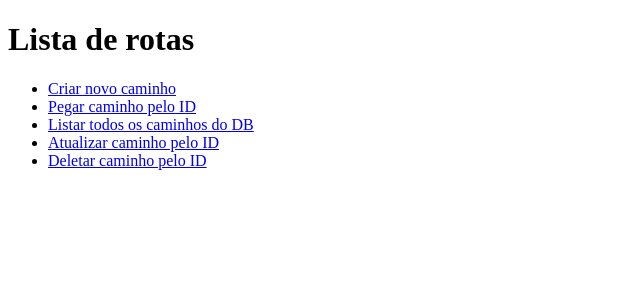
After one commit to Rodrigo-07/p1-M05, a Flask app: page / in a window 1280 px wide. The commit adds this page. Shown: the top 300 px of the page, without its empty margins (0-640 px from the left). Run offline with Flask 3, Linux system fonts and the light colour scheme.

Commit message:
refinacoes projeto

```diff
--- a/src/app.py
+++ b/src/app.py
@@ -9,6 +9,10 @@ dbCaminhos = TinyDB('src/caminhos.json', indent=4)
 
 # Configuração para recarregar os templates (Páginas HTML) automaticamente
 app.config["TEMPLATES_AUTO_RELOAD"] = True
+
+@app.route("/", methods=['GET'])
+def index():
+    return render_template('Index.html')
 
 # Rota para a página de cadastrar um novo caminho
 @app.route("/novo", methods=['GET', 'POST'])
@@ -50,8 +54,15 @@ def pegar_caminho():
 def listar_caminhos():
     # Quero listar caminhos que estão no banco de dados
     caminhos = dbCaminhos.all()
+    # Pegar o id de cada caminho
+    resposta_caminhos = []
 
-    return render_template('ListarCaminhos.html', caminhos=caminhos)
+    for caminho in caminhos:
+        caminho['id'] = caminho.doc_id
+        resposta_caminhos.append(caminho)
+
+
+    return render_template('ListarCaminhos.html', caminhos=resposta_caminhos)
 
 # Rota para a página de atualizar um caminho
 @app.route("/atualizar", methods=['GET', 'POST'])
@@ -68,7 +79,7 @@ def atualizar():
         # Atualizar o caminho com o id passado
         dbCaminhos.update({'x': x, 'y': y, 'z': z, 'r': r}, doc_ids=[int(id)]) # Estou usando o doc_ids para atualizar o caminho com o id passado
 
-        return render_template('atualizar.html', mensagem='Caminho com id:' + str(id) +  'atualizado com sucesso')
+        return render_template('atualizar.html', mensagem='Caminho com id: ' + str(id) +  ' atualizado com sucesso')
 
 # Rota para a página de deletar um caminho
 @app.route("/deletar", methods=['GET', 'POST'])
--- a/src/templates/Atualizar.html
+++ b/src/templates/Atualizar.html
@@ -19,5 +19,6 @@
                 {{ mensagem }}
             </form>
         </div>
+        <p>Voltar para a <a href="/">home</a></p>
     </body>
 </htm>
--- a/src/templates/Cadastro.html
+++ b/src/templates/Cadastro.html
@@ -18,5 +18,6 @@
 
             {{ mensagem }}
         </div>
+        <p>Voltar para a <a href="/">home</a></p>
     </body>
 </htm>
--- a/src/templates/Deletar.html
+++ b/src/templates/Deletar.html
@@ -13,5 +13,6 @@
 
             {{ caminho }}
         </div>
+        <p>Voltar para a <a href="/">home</a></p>
     </body>
 </htm>
--- a/src/templates/ListarCaminhos.html
+++ b/src/templates/ListarCaminhos.html
@@ -6,11 +6,12 @@
     <body>
         <h1>Lista de caminhos</h1>
         <div>
-            <ol>
+            <ul>
                 {% for caminho in caminhos %}
                     <li>{{ caminho }}</li>
                 {% endfor %}
-            </ol>
+            </ul>
         </div>
+        <p>Voltar para a <a href="/">home</a></p>
     </body>
 </htm>
--- a/src/templates/PegarCaminho.html
+++ b/src/templates/PegarCaminho.html
@@ -13,5 +13,6 @@
 
             {{ caminho }}
         </div>
+        <p>Voltar para a <a href="/">home</a></p>
     </body>
 </htm>
--- /dev/null
+++ b/src/templates/index.html
@@ -0,0 +1,15 @@
+<!DOCTYPE html>
+<html>
+  <head>
+    <title>Lista de rotas</title>
+  </head>
+  <body>
+    <h1>Lista de rotas</h1>
+    <ul>
+      <li><a href="/novo">Criar novo caminho</a></li>
+      <li><a href="/pegar_caminho">Pegar caminho pelo ID</a></li>
+      <li><a href="/listar_caminhos">Listar todos os caminhos do DB</a></li>
+      <li><a href="/atualizar">Atualizar caminho pelo ID</a></li>
+      <li><a href="/deletar">Deletar caminho pelo ID</a></li>
+    </ul>
+  </body>
```
Also changed, not shown: src/caminhos.json (+5 -5 lines), README.md.
